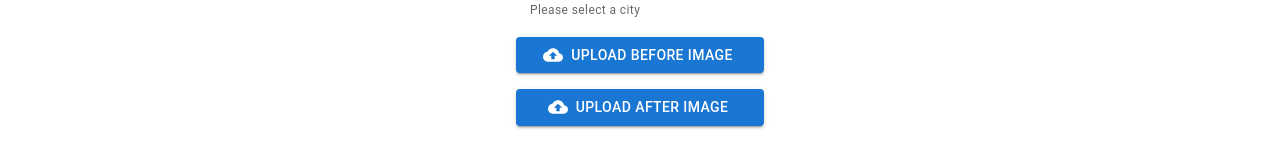
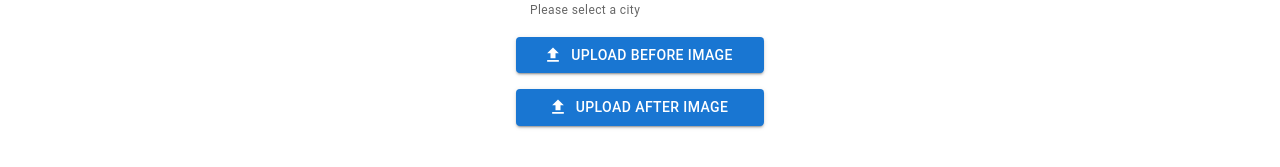
Before and after one commit to magdalenahuget/beforeAfterFrontend, a React (Create React App) app: page /add in a window 1280 px wide. Shown: the part 361-528 px from the top of the page. Built offline with nearby package versions, Linux system fonts and the light colour scheme; no server answers.

Commit message:
Refactor: change upload icon

```diff
--- a/src/components/image/AddImage.jsx
+++ b/src/components/image/AddImage.jsx
@@ -4,8 +4,8 @@ import { FormControl, FormLabel, MenuItem, TextField } from '@mui/material';
 import Button from '@mui/material/Button';
 import Header from "../layout/Header";
 import BottomNav from "../layout/BottomNav";
+import Upload from '@mui/icons-material/Upload';
 import axios from "axios";
-import CloudUploadIcon from '@mui/icons-material/CloudUpload';
 import {styled} from '@mui/material/styles';
 import CardMedia from "@mui/material/CardMedia";
 
@@ -234,14 +234,14 @@ const AddImage = () => {
                         <Box sx={{marginBottom: 2, width: '100%'}}>
                             <Button name={"before-file"} onChange={onBeforeFileChange} component="label"
                                     variant="contained"
-                                    startIcon={<CloudUploadIcon/>} sx={{width: '100%'}}>
+                                    startIcon={<Upload/>} sx={{width: '100%'}}>
                                 Upload before image
                                 <SetButtonType type="file"/>
                             </Button>
                         </Box>
                         <Box sx={{marginBottom: 2, width: '100%'}}>
                             <Button onChange={onAfterFileChange} component="label" variant="contained"
-                                    startIcon={<CloudUploadIcon/>} sx={{width: '100%'}}>
+                                    startIcon={<Upload/>} sx={{width: '100%'}}>
                                 Upload after image
                                 <SetButtonType type="file"/>
                             </Button>
```
